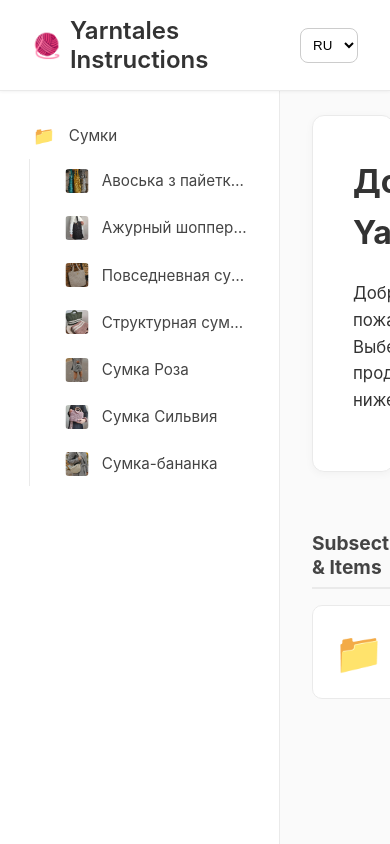
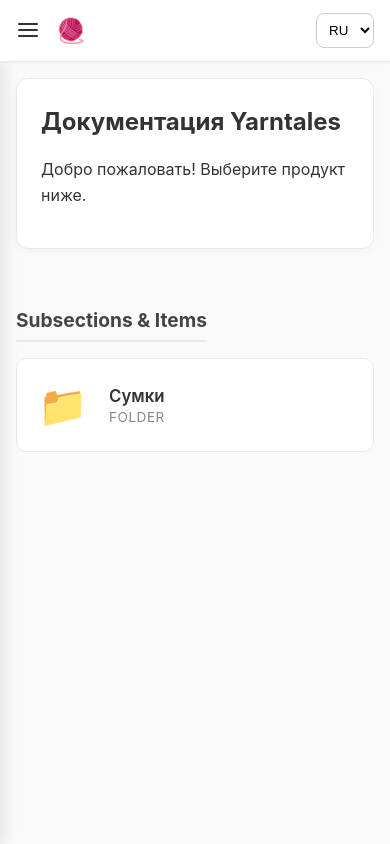
Before and after one commit to grigorii-horos/docs_yarntales, a Vue app: page / in a window 390 px wide. Built offline with nearby package versions, Linux system fonts and the light colour scheme.

Commit message:
feat: add responsive design and mobile layout with hamburger menu

```diff
--- a/src/App.vue
+++ b/src/App.vue
@@ -2,9 +2,18 @@
   <div class="portal-app">
     <!-- Header -->
     <header class="header">
-      <div class="logo" @click="navigate('/data')" style="cursor: pointer;">
-        <span class="icon-logo">🧶</span>
-        <span>Yarntales Instructions</span>
+      <div class="logo-wrapper">
+        <button class="hamburger" @click="toggleSidebar">
+          <svg viewBox="0 0 24 24" width="24" height="24" stroke="currentColor" stroke-width="2" fill="none" stroke-linecap="round" stroke-linejoin="round">
+            <line x1="3" y1="12" x2="21" y2="12"></line>
+            <line x1="3" y1="6" x2="21" y2="6"></line>
+            <line x1="3" y1="18" x2="21" y2="18"></line>
+          </svg>
+        </button>
+        <div class="logo" @click="navigate('/data')" style="cursor: pointer;">
+          <span class="icon-logo">🧶</span>
+          <span class="site-title">Yarntales Instructions</span>
+        </div>
       </div>
       <div class="header-actions">
         <select v-model="currentLang" class="lang-select">
@@ -16,8 +25,11 @@
     </header>
 
     <div class="main-layout">
+      <!-- Sidebar Overlay for mobile -->
+      <div class="overlay" v-if="isSidebarOpen" @click="toggleSidebar"></div>
+
       <!-- Sidebar -->
-      <aside class="sidebar">
+      <aside class="sidebar" :class="{ open: isSidebarOpen }">
         <div class="nav-tree" v-if="tree">
           <tree-node
             v-for="child in tree.children"
@@ -101,6 +113,11 @@
 const tree = ref(null)
 const currentPath = ref('/data')
 const currentLang = ref('ru')
+const isSidebarOpen = ref(false)
+
+function toggleSidebar() {
+  isSidebarOpen.value = !isSidebarOpen.value
+}
 
 function syncFromHash() {
   const hash = window.location.hash.slice(1);
@@ -195,6 +212,7 @@
 
 function navigate(path) {
   currentPath.value = path
+  isSidebarOpen.value = false // close sidebar on mobile after navigation
 }
 
 function formatBytes(bytes) {
@@ -250,9 +268,20 @@
   background: #fff;
   border-bottom: 1px solid #eaeaea;
   box-shadow: 0 1px 3px rgba(0,0,0,0.05);
-  z-index: 10;
+  z-index: 60; /* above overlay */
 }
+.logo-wrapper { display: flex; align-items: center; gap: 1rem; }
 .logo { font-size: 1.5rem; font-weight: 600; display: flex; align-items: center; gap: 0.5rem; }
+.hamburger {
+  display: none;
+  background: none;
+  border: none;
+  color: #333;
+  cursor: pointer;
+  padding: 0;
+  display: flex;
+  align-items: center;
+}
 .header-actions { display: flex; align-items: center; gap: 1rem; }
 .lang-select {
   padding: 0.5rem;
@@ -263,7 +292,7 @@
   cursor: pointer;
 }
 
-.main-layout { display: flex; flex: 1; overflow: hidden; }
+.main-layout { display: flex; flex: 1; overflow: hidden; position: relative; }
 
 .sidebar {
   width: 280px;
@@ -271,6 +300,19 @@
   border-right: 1px solid #eaeaea;
   padding: 1.5rem 1rem;
   overflow-y: auto;
+  z-index: 50;
+  transition: transform 0.3s ease;
+}
+
+.overlay {
+  display: none;
+  position: absolute;
+  top: 0;
+  left: 0;
+  right: 0;
+  bottom: 0;
+  background: rgba(0,0,0,0.4);
+  z-index: 40;
 }
 
 .content-area {
@@ -363,4 +405,56 @@
 .file-info .size { font-size: 0.85rem; color: #888; }
 
 .empty { color: #888; font-style: italic; margin-top: 2rem; }
+
+/* Responsive adjustments */
+@media (min-width: 769px) {
+  .hamburger { display: none !important; }
+  .sidebar { transform: none !important; }
+}
+
+@media (max-width: 768px) {
+  .header {
+    padding: 0.8rem 1rem;
+  }
+  .hamburger {
+    display: flex;
+  }
+  .site-title {
+    display: none; /* Hide title on mobile to save space */
+  }
+
+  .sidebar {
+    position: absolute;
+    top: 0;
+    left: 0;
+    bottom: 0;
+    transform: translateX(-100%);
+    box-shadow: 4px 0 15px rgba(0,0,0,0.1);
+  }
+  .sidebar.open {
+    transform: translateX(0);
+  }
+
+  .overlay {
+    display: block;
+  }
+
+  .scroll-area {
+    padding: 1rem;
+  }
+
+  .markdown-body {
+    padding: 1.5rem;
+    font-size: 1rem;
+  }
+
+  :deep(.markdown-body h1) {
+    font-size: 1.5rem;
+  }
+
+  .grid {
+    grid-template-columns: 1fr; /* Stack cards vertically on mobile */
+    gap: 1rem;
+  }
+}
 </style>
```
Also changed, not shown: 4 other files (tests, documents, lock files or other folders).
